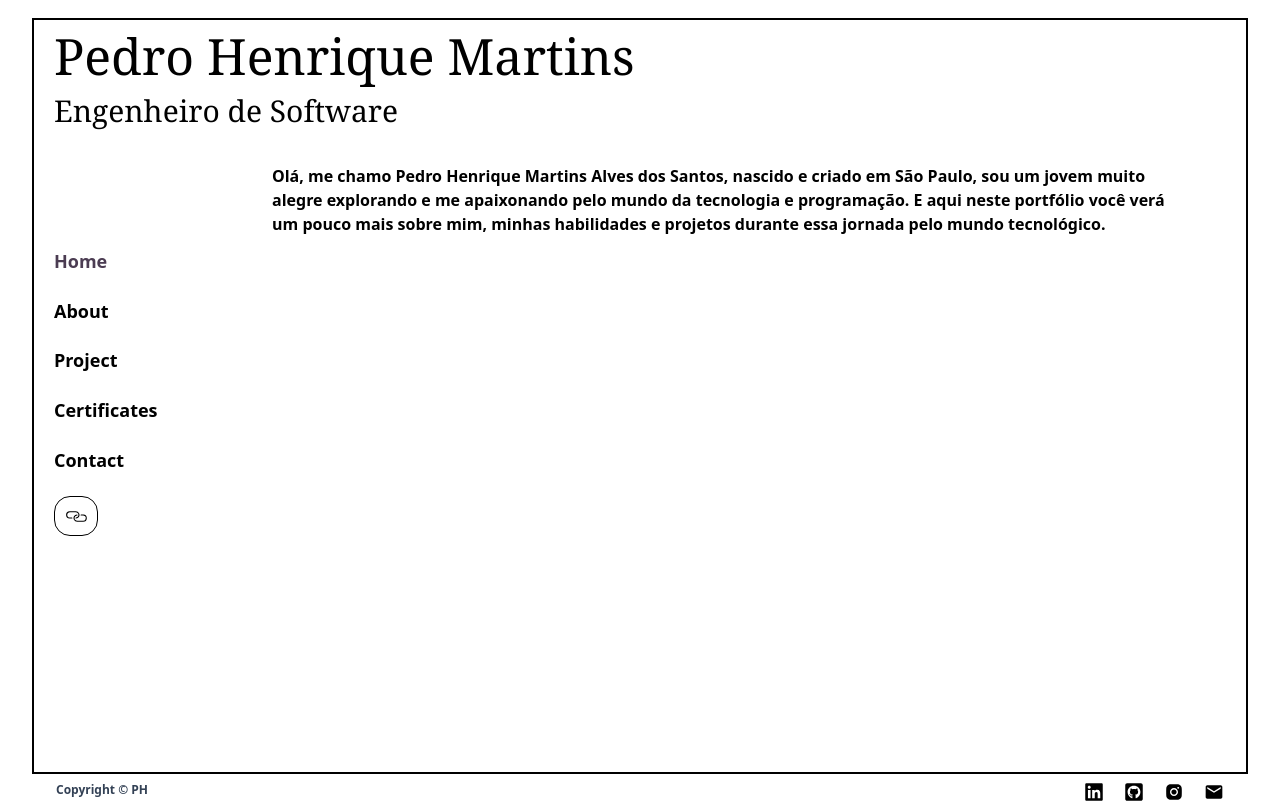
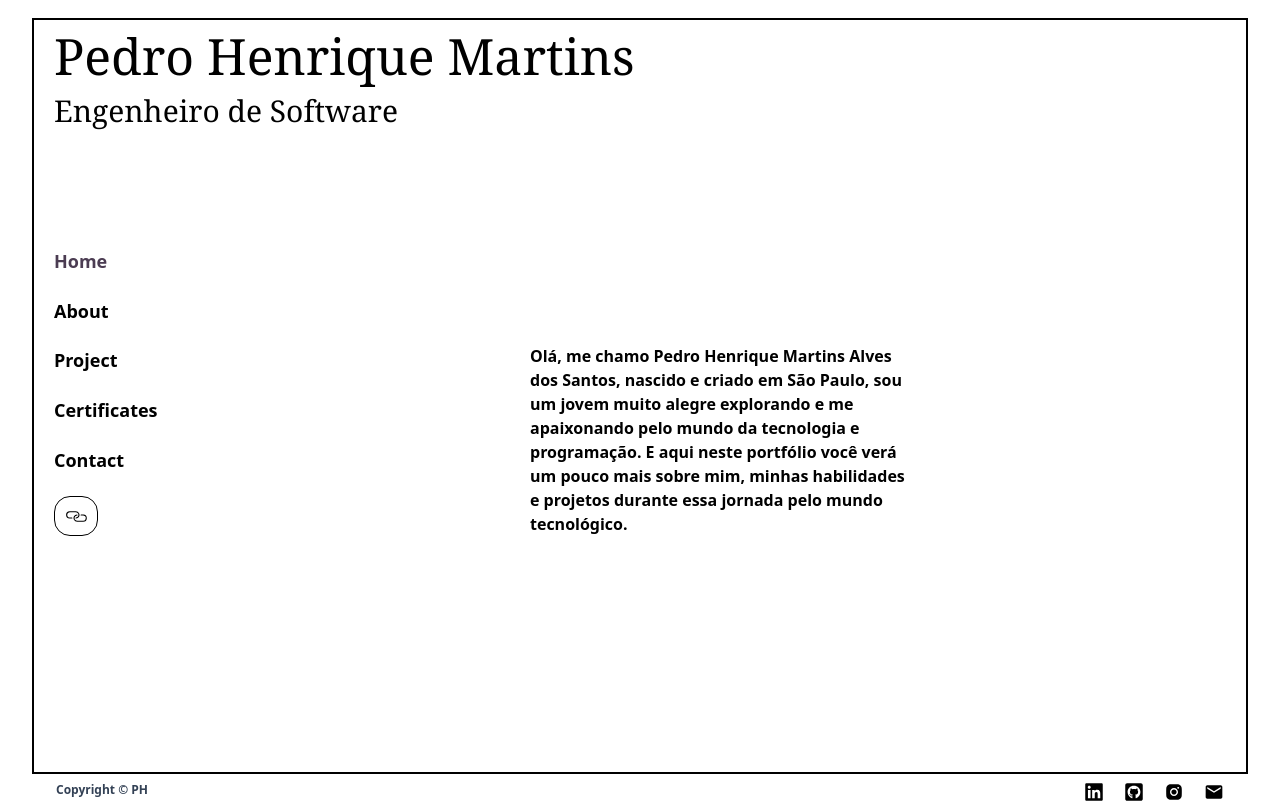
Before and after one commit to pedrohmartinsa/portfolioo, a React (Vite) app in the folder portfolio/: page / in a window 1280 px wide. Built offline with nearby package versions, Linux system fonts and the light colour scheme.

Commit message:
Update Home.jsx

```diff
--- a/portfolio/src/pages/Home.jsx
+++ b/portfolio/src/pages/Home.jsx
@@ -1,9 +1,9 @@
 export default function Home() {
     return(
         <>
-            <div className="font-bold p-4 h-auto md:h-0">
+            <div className="flex justify-center items-center font-bold p-4 h-auto md:h-full">
                 <div>
-                    <p>Olá, me chamo Pedro Henrique Martins Alves dos Santos, nascido e criado em São Paulo, sou um jovem muito alegre explorando e me apaixonando pelo mundo da tecnologia e programação. E aqui neste portfólio você verá um pouco mais sobre mim, minhas habilidades e projetos durante essa jornada pelo mundo tecnológico.</p>
+                    <p className="md:w-96">Olá, me chamo Pedro Henrique Martins Alves dos Santos, nascido e criado em São Paulo, sou um jovem muito alegre explorando e me apaixonando pelo mundo da tecnologia e programação. E aqui neste portfólio você verá um pouco mais sobre mim, minhas habilidades e projetos durante essa jornada pelo mundo tecnológico.</p>
                 </div>
             </div>
         </>
```
